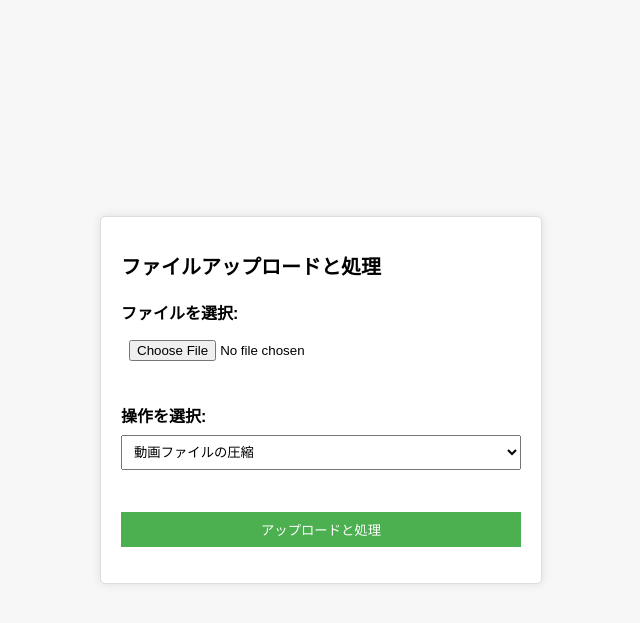
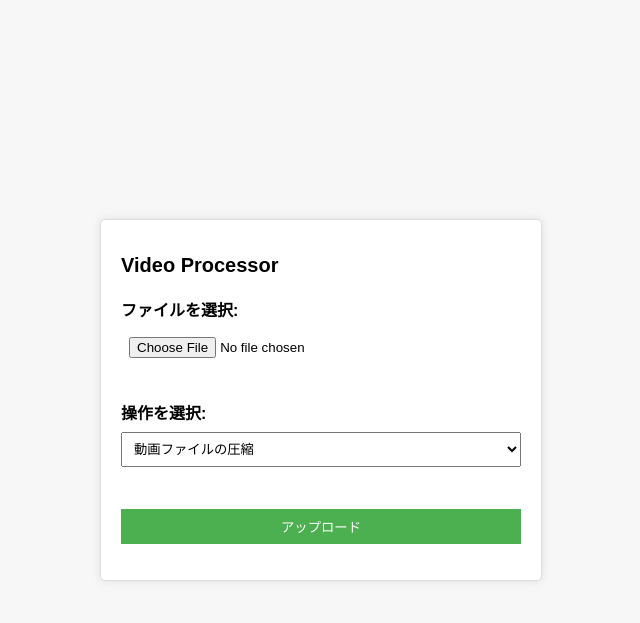
Before and after one commit to suis229/Video-Processing-Web-App, a Flask app: page / in a window 1280 px wide. Shown: the top 623 px of the page, without its empty margins (319-959 px from the left). Run offline with Flask 3, Linux system fonts and the light colour scheme.

Commit message:
rename filename

```diff
--- a/templates/index.html
+++ b/templates/index.html
@@ -8,7 +8,7 @@
 </head>
 <body>
   <div class="container">
-    <h1>ファイルアップロードと処理</h1>
+    <h1>Video Processor</h1>
     <form id="uploadForm">
       <label for="file">ファイルを選択:</label>
       <input type="file" id="file" name="file" required><br><br>
@@ -24,7 +24,7 @@
 
       <div id="additionalOptions"></div>
 
-      <button type="submit">アップロードと処理</button>
+      <button type="submit">アップロード</button>
     </form>
     <div id="result"></div>
   </div>
```
Also changed, not shown: server.py (line endings or trailing spaces), 1 other file.
